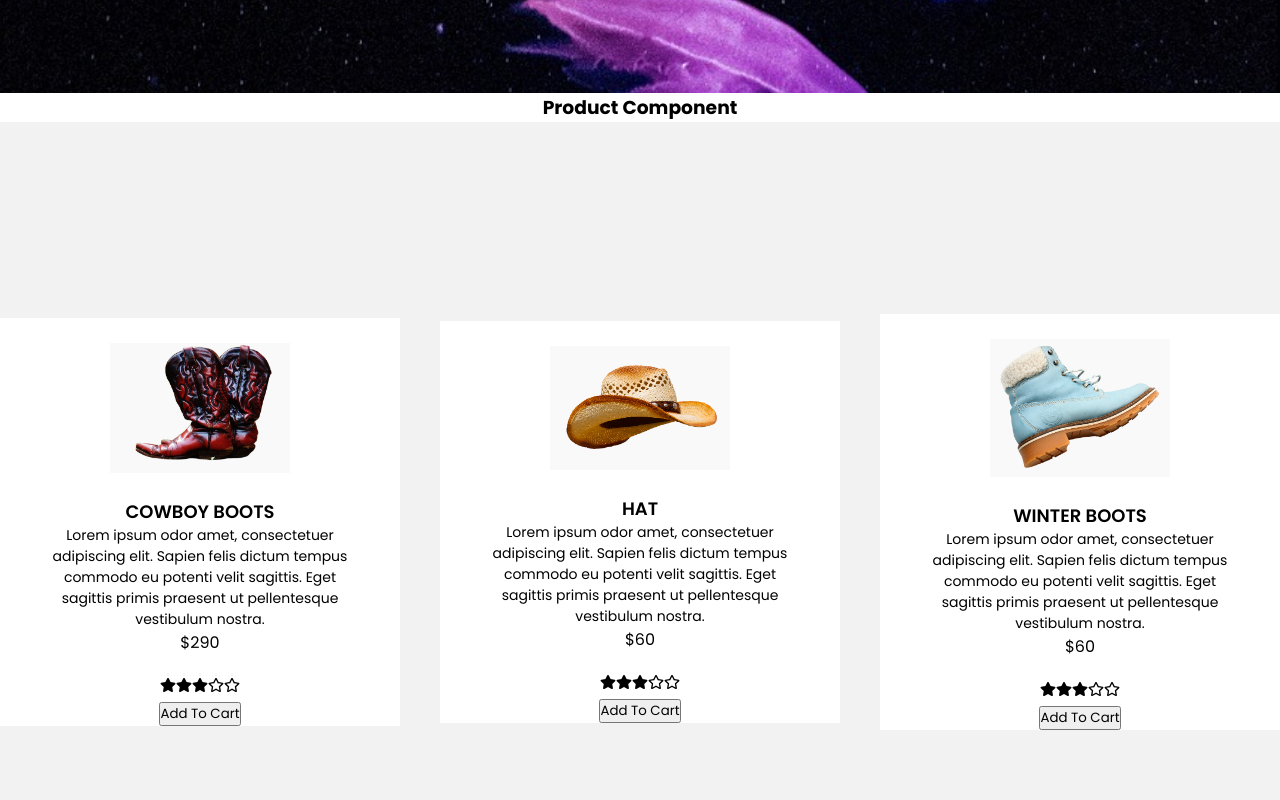
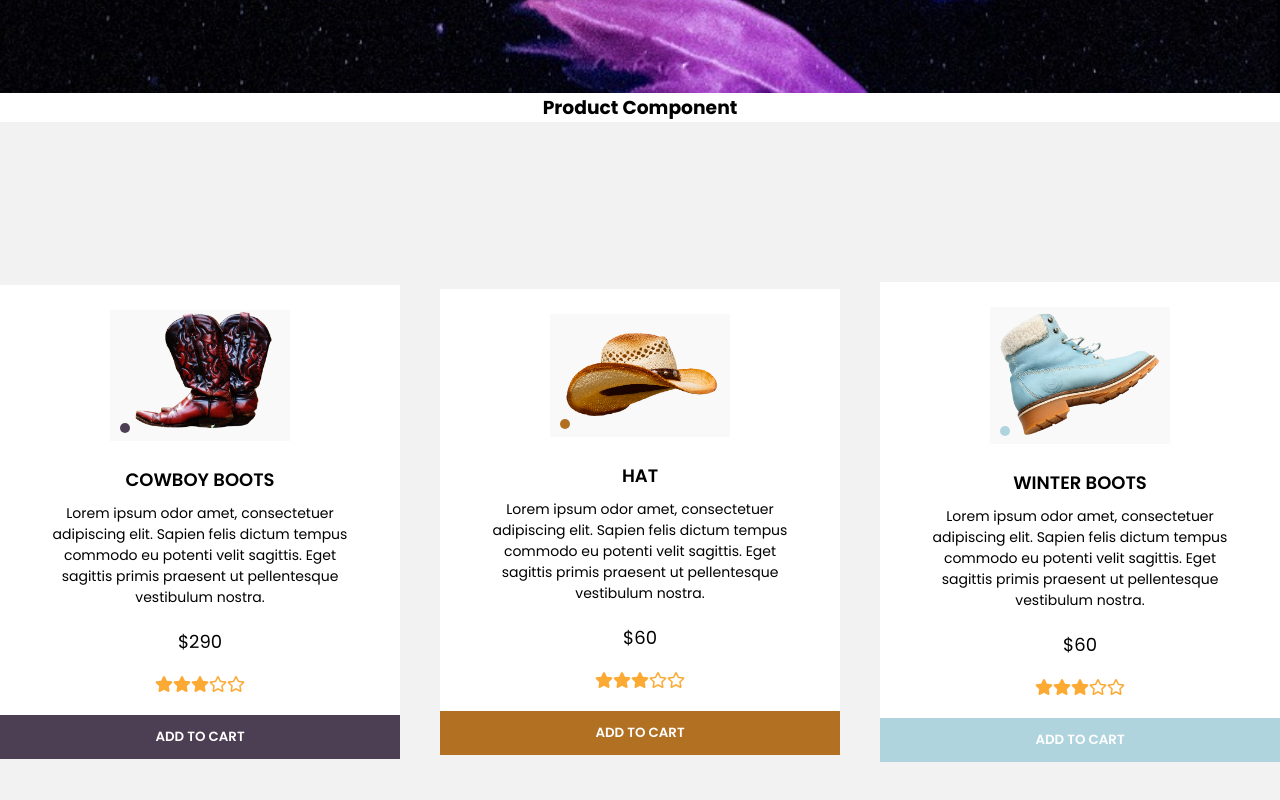
Before and after one commit to mickey55679/react-components-athletech, a React (Create React App) app: page / in a window 1280 px wide. Shown: the part 1120-1920 px from the top of the page. Built offline with nearby package versions, Linux system fonts and the light colour scheme; a web font is replaced by a local one.

Commit message:
colors match items

```diff
--- a/src/Components/ProductCard/ProductCard.css
+++ b/src/Components/ProductCard/ProductCard.css
@@ -62,4 +62,35 @@
 }
 .card .desc p {
     font-size: 14px;
+    margin: 10px 0 20px;
 }
+.card span {
+font-size: 18px;
+}
+.card .star .icon{
+    font-size: 18px;
+    color: #fcaa34;
+}
+.btn{
+    width: 100%;
+    padding: 12px 20px;
+    margin-top: 15px;
+    border: none;
+    outline: none;
+    color: #fff;
+    font-weight: 600;
+    text-transform: uppercase;
+    cursor: pointer;
+}
+.box:nth-child(1) .btn,
+.box:nth-child(1) .card .image::before {
+    background: #4d3f53;
+}
+.box:nth-child(2) .btn,
+.box:nth-child(2) .card .image::before {
+    background: #b27122;
+}
+.box:nth-child(3) .btn,
+.box:nth-child(3) .card .image::before {
+    background: #afd4de;
+}
```
